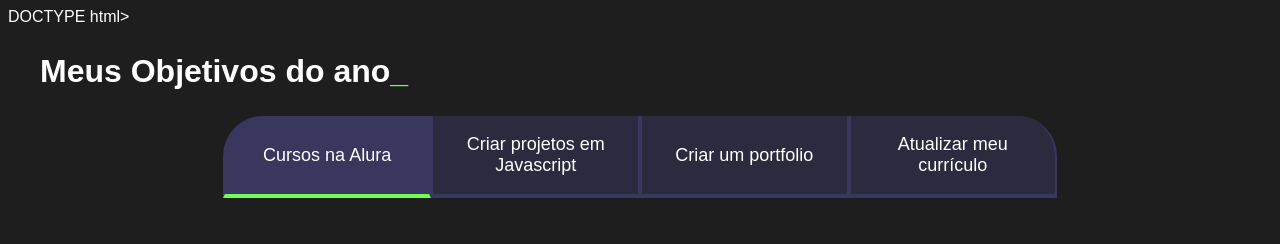
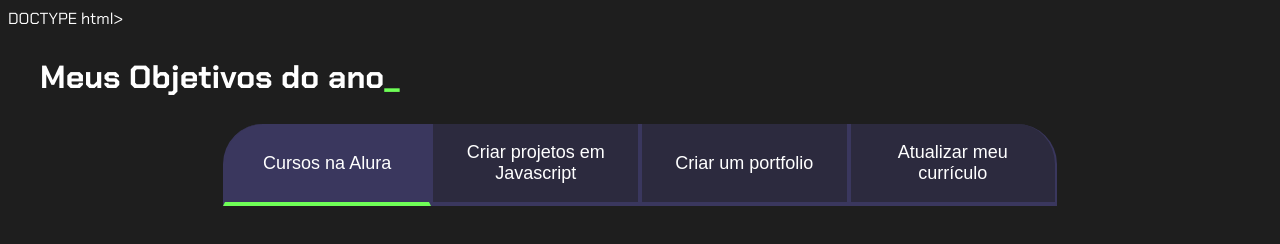
Before and after one commit to ericcolv/javascript-projeto-de-vida., a plain HTML site: page index.html in a window 1280 px wide. Drawn offline with Linux system fonts and the light colour scheme.

Commit message:
Update style.css.

```diff
--- a/style.css
+++ b/style.css
@@ -1,3 +1,5 @@
+@import url('https://fonts.googleapis.com/css2?family=Chakra+Petch:wght@400;700&display=swap');
+
 :root {
     --cor-de-fundo: #1E1E1E;
     --verde: #6FFF57;
```
